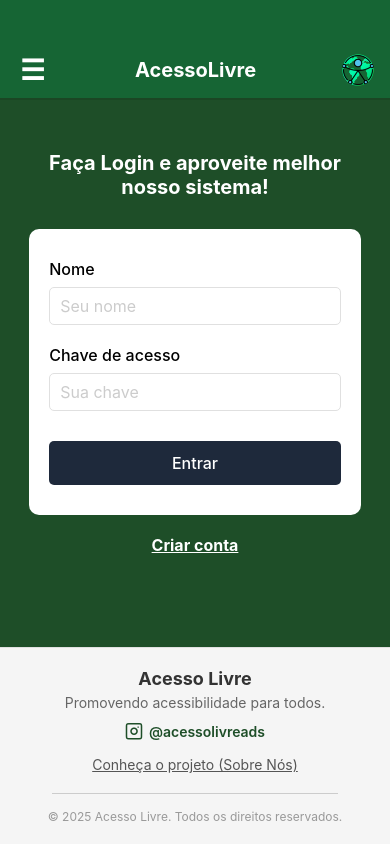
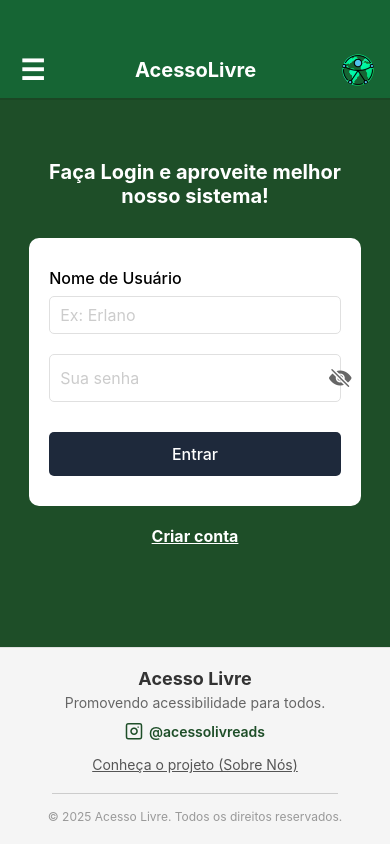
Before and after one commit to Erlanoep13/AcessoLivre-Mobile, a React Native app: screen /Login in a window 390 px wide. Built offline with nearby package versions, Linux system fonts and the light colour scheme.

Commit message:
Feat: Adição de autenticação usando firebase

```diff
--- a/package.json
+++ b/package.json
@@ -13,6 +13,7 @@
     "@react-native-firebase/app": "^23.8.4",
     "@react-native-firebase/auth": "^23.8.4",
     "@react-native-firebase/crashlytics": "^23.8.4",
+    "@react-native-firebase/firestore": "^23.8.4",
     "@react-native-picker/picker": "2.11.1",
     "@react-navigation/native": "^7.1.21",
     "@react-navigation/native-stack": "^7.8.0",
--- a/src/components/LoginForm.jsx
+++ b/src/components/LoginForm.jsx
@@ -1,69 +1,139 @@
 import React, { useState } from 'react';
-import { View, Text, TextInput, TouchableOpacity, StyleSheet, Alert } from 'react-native';
+import { View, Text, TextInput, TouchableOpacity, StyleSheet, Alert, ActivityIndicator } from 'react-native';
 import { useNavigation } from '@react-navigation/native';
 import { useUser } from '../contexts/UserContext';
+import { Ionicons } from '@expo/vector-icons';
+
+// Importações do Firebase
+import auth from '@react-native-firebase/auth';
+import firestore from '@react-native-firebase/firestore';
 
 export function LoginForm() {
   const [nome, setNome] = useState('');
   const [chaveAcesso, setChaveAcesso] = useState('');
-
+  const [loading, setLoading] = useState(false);
+  const [mostrarSenha, setMostrarSenha] = useState(false);
   const navigation = useNavigation();
   const { setUsername } = useUser();
 
-  function handleLogin() {
-    // 1. Validação simples
-    if (nome.trim() === '') {
-       Alert.alert('Atenção', 'Por favor, digite o seu nome.');
+  async function handleLogin() {
+    // 1. Validação de campos vazios
+    if (nome.trim() === '' || chaveAcesso.trim() === '') {
+      Alert.alert('Campos vazios', 'Por favor, preencha o nome de usuário e a senha.');
       return;
     }
 
-    // 2. Salva o nome na memória do app (seja admin ou user)
+    setLoading(true);
+
+    try {
+      // --- PASSO A: VERIFICAR SE O USUÁRIO EXISTE ---
+      const userDoc = await firestore().collection('usernames').doc(nome.trim()).get();
+
+      if (!userDoc.exists) {
+        setLoading(false);
+        Alert.alert('Erro de Acesso', 'Usuário não registrado.');
+        return;
+      }
+
+      // --- CORREÇÃO DO ERRO DA TELA VERMELHA 2 ---
+      const userData = userDoc.data();
+
+      // Verificação de Segurança: Se o documento existir mas não tiver email
+      if (!userData || !userData.email) {
+        setLoading(false);
+        Alert.alert('Erro no Cadastro', 'Este usuário existe, mas não possui e-mail vinculado. Contate o suporte.');
+        return;
+      }
+
+      const emailRecuperado = userData.email;
+
+      // --- PASSO B: VERIFICAR A SENHA ---
+      await auth().signInWithEmailAndPassword(emailRecuperado, chaveAcesso);
+
+      // --- SUCESSO ---
+      console.log('Login realizado:', nome); // Apenas Log, sem erro
       setUsername(nome);
 
-    // 3. Verifica se é o Admin e redireciona
-    if (nome.toLowerCase() === 'admin') {
-      // Se for admin, vai para o PAINEL DE ADMINISTRAÇÃO
-      console.log('Entrando como Administrador...');
+      // Redirecionamento
+      if (emailRecuperado === 'admin@acessolivre.com') {
         navigation.reset({
           index: 0,
-        routes: [{ name: 'Admin' }], // Rota definida no seu routes.jsx
+          routes: [{ name: 'Admin' }],
         });
       } else {
-      // Se for outro nome, vai para o MAPA (Comportamento padrão)
-      console.log('Entrando como Usuário:', nome);
         navigation.reset({
           index: 0,
-        routes: [{ name: 'MapPage' }], // Rota definida no seu routes.jsx
+          routes: [{ name: 'MapPage' }],
         });
+      }
+
+    } catch (error) {
+      // --- CORREÇÃO DO ERRO DA TELA VERMELHA 1 ---
+      // Usamos console.log em vez de console.error para não abrir a tela vermelha no celular
+      console.log('Erro de login capturado:', error.code);
+      setLoading(false);
+
+      if (error.code === 'auth/wrong-password' || error.code === 'auth/invalid-credential') {
+        Alert.alert('Erro de Acesso', 'Senha errada.');
+      }
+      else if (error.code === 'auth/too-many-requests') {
+        Alert.alert('Bloqueado', 'Muitas tentativas. Aguarde um momento.');
+      }
+      else {
+        Alert.alert('Erro', 'Usuário não cadastrado. Verifique o nome de usuário e tente novamente.');
+      }
     }
   }
 
   return (
     <View style={styles.container}>
       <Text style={styles.pageTitle}>Faça Login e aproveite melhor nosso sistema!</Text>
+
       <View style={styles.card}>
-        <Text style={styles.label}>Nome</Text>
+        <Text style={styles.label}>Nome de Usuário</Text>
         <TextInput
           style={styles.input}
-          placeholder="Seu nome"
+          placeholder="Ex: Erlano"
           placeholderTextColor="#ccc"
           value={nome}
           onChangeText={setNome}
-          autoCapitalize="none" // Importante: evita que o celular coloque letra maiúscula sozinho no "admin"
+          autoCapitalize="none"
         />
-        <Text style={styles.label}>Chave de acesso</Text>
+
+        {/* NOVA ÁREA DA SENHA */}
+        <View style={styles.passwordContainer}>
           <TextInput
-          style={styles.input}
-          placeholder="Sua chave"
+            style={styles.inputPassword}
+            placeholder="Sua senha"
             placeholderTextColor="#ccc"
-          secureTextEntry={true}
+            // Aqui está a mágica: se mostrarSenha for true, secureTextEntry vira false
+            secureTextEntry={!mostrarSenha}
             value={chaveAcesso}
             onChangeText={setChaveAcesso}
           />
-        <TouchableOpacity style={styles.loginButton} onPress={handleLogin}>
-          <Text style={styles.loginButtonText}>Entrar</Text>
+
+          <TouchableOpacity onPress={() => setMostrarSenha(!mostrarSenha)} style={styles.iconButton}>
+            <Ionicons
+              name={mostrarSenha ? "eye" : "eye-off"}
+              size={24}
+              color="#666"
+            />
           </TouchableOpacity>
         </View>
+
+        <TouchableOpacity
+          style={[styles.loginButton, loading && { opacity: 0.7 }]}
+          onPress={handleLogin}
+          disabled={loading}
+        >
+          {loading ? (
+            <ActivityIndicator color="#fff" />
+          ) : (
+            <Text style={styles.loginButtonText}>Entrar</Text>
+          )}
+        </TouchableOpacity>
+      </View>
+
       <TouchableOpacity style={styles.createAccountContainer} onPress={() => navigation.navigate('Register')}>
         <Text style={styles.createAccountText}>Criar conta</Text>
       </TouchableOpacity>
@@ -81,4 +151,26 @@ const styles = StyleSheet.create({
   loginButtonText: { color: '#fff', fontSize: 16, fontWeight: '500' },
   createAccountContainer: { marginTop: 20 },
   createAccountText: { color: '#fff', textDecorationLine: 'underline', fontSize: 16, fontWeight: 'bold' },
+  // Container que segura o Input e o Ícone juntos
+  passwordContainer: {
+    flexDirection: 'row',
+    alignItems: 'center',
+    borderWidth: 1,
+    borderColor: '#e0e0e0',
+    borderRadius: 5,
+    marginBottom: 20,
+    backgroundColor: '#fff',
+  },
+  // O input agora ocupa o espaço restante, sem borda própria
+  inputPassword: {
+    flex: 1,
+    paddingHorizontal: 10,
+    paddingVertical: 12,
+    fontSize: 16,
+    color: '#333',
+  },
+  // Área de toque do ícone
+  iconButton: {
+    padding: 10,
+  },
 });
```
Also changed, not shown: 1 other file (tests, documents, lock files or other folders). Lines whose indentation alone changed are shown as unchanged.
